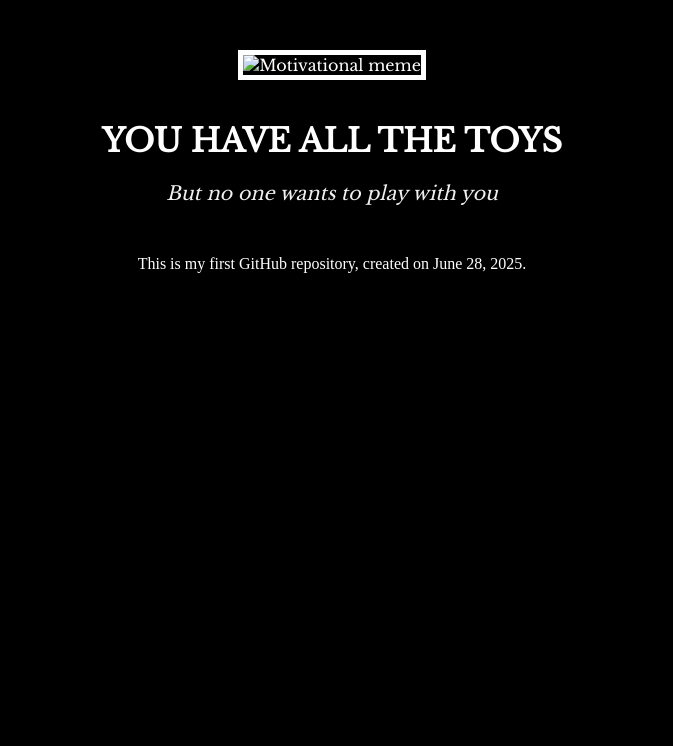
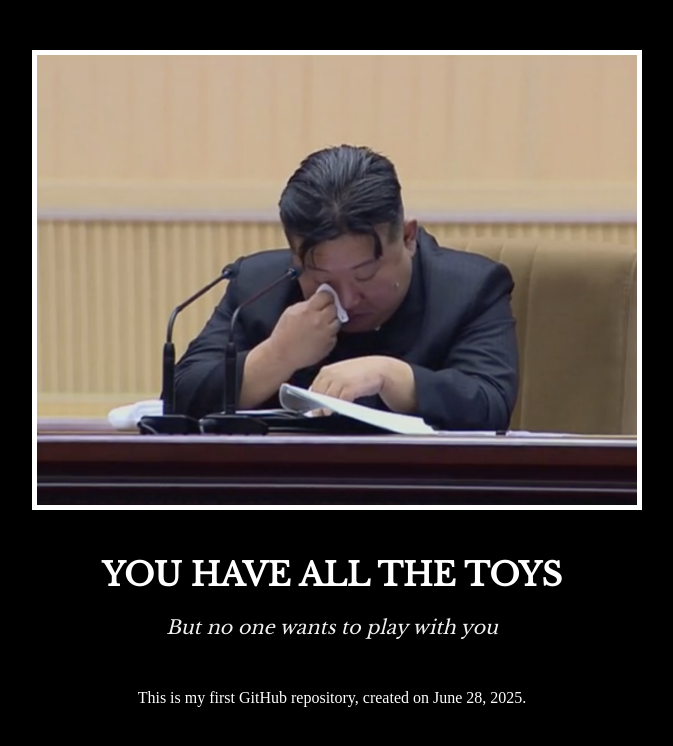
Before and after one commit to BraveCoderDev/kim-jong-un, a plain HTML site: page index.html in a window 1280 px wide. Shown: the whole page, without its empty margins (308-981 px from the left). Drawn offline with nearby package versions, Linux system fonts and the light colour scheme.

Commit message:
Update index.html

```diff
--- a/index.html
+++ b/index.html
@@ -1,19 +1,3 @@
-<!--
-  TODO: Create a motivational post website.
-Style it how ever you like.
-Look at the goal image for inspiration.
-But it must have the following features:
-1. The main h1 text should be using the Regular Libre Baskerville Font from Google Fonts:
-  https://fonts.google.com/specimen/Libre+Baskerville
-2. The text should be white and background black.
-3. Add your own image into the images folder inside assets. It should have a 5px white border.
-4. The text should be center aligned.
-5. Create a div to contain the h1, p and img elements. Adjust the margins so that the image and text are centered on the page.
-  Hint: You horizontally center a div by giving it a width of 50% and a margin-left of 25%.
-  Hint: Set the image to have a width of 100% so it fills the div.
-6. Read about the text-transform property on MDN docs to make the h1 uppercase with CSS.
-  https://developer.mozilla.org/en-US/docs/Web/CSS/text-transform
--->
 <!DOCTYPE html>
 <html lang="en">
   <head>
@@ -30,7 +14,7 @@ But it must have the following features:
   </head>
   <body>
     <div class="motivational-post">
-      <img src="./assets/images/kim-jong-un.png" alt="Motivational meme" />
+      <img src="./kim-jong-un.png" alt="Motivational meme" />
       <h1>You have all the toys</h1>
       <p>But no one wants to play with you</p>
     </div>
```
